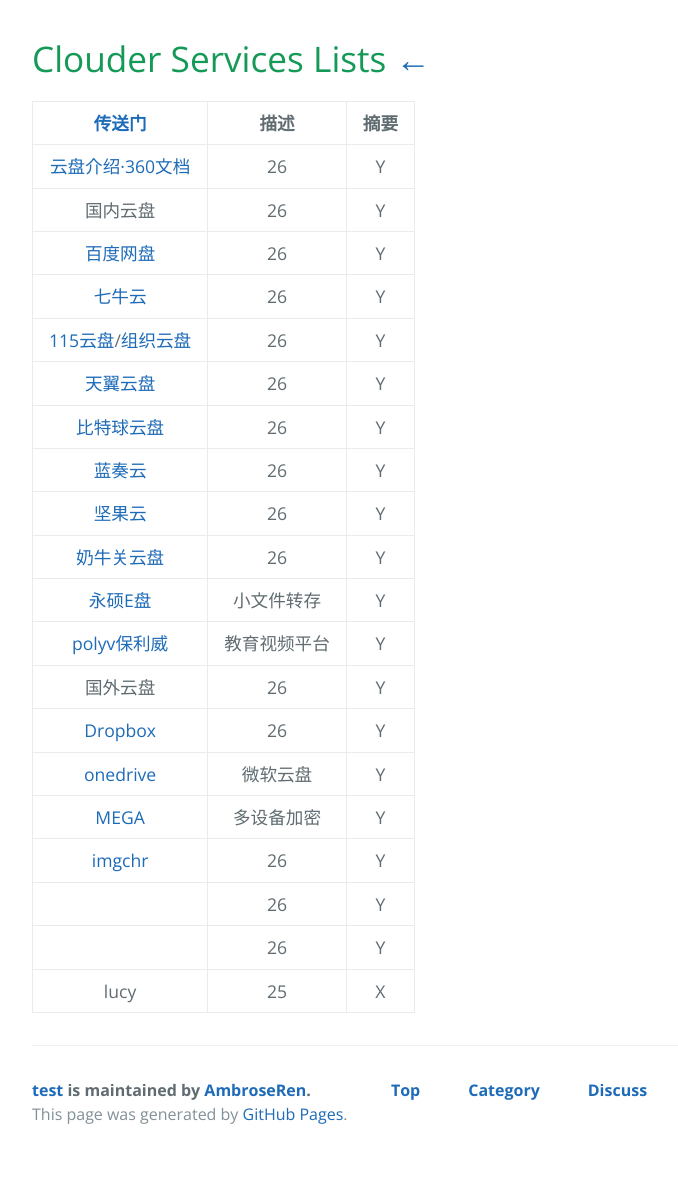
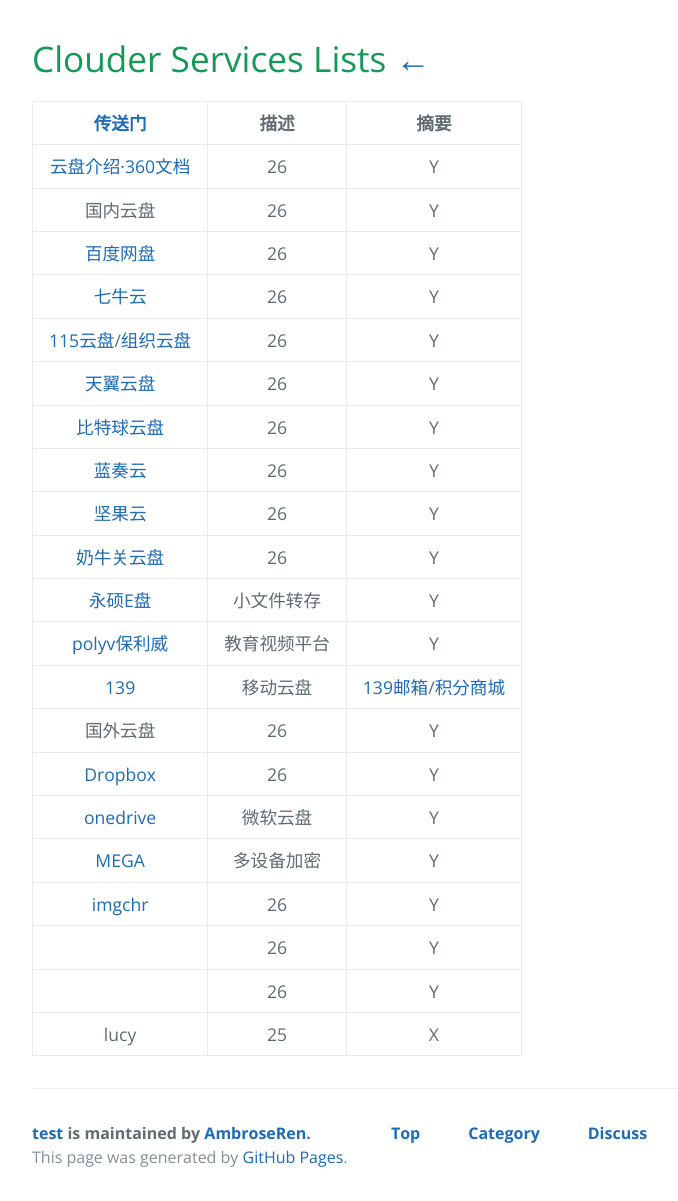
Before and after one commit to AmbroseRen/test, a Jekyll site: the page built from Data/Clouder.md, in a window 1280 px wide. Shown: the whole page, without its empty margins (192-870 px from the left). Built offline with Jekyll 4.4.1, drawn with Linux system fonts in a browser that asks for light colours; our own code applies the rules of GitHub Pages for plain Markdown files; the repository's description, which GitHub fills in, is left out; before the commit the page ends 1158 px from its top, so only the background shows below that.

Commit message:
Update Clouder.md

```diff
--- a/Data/Clouder.md
+++ b/Data/Clouder.md
@@ -14,6 +14,7 @@
 | [奶牛关云盘](https://zhaooolee.cowtransfer.com/) | 26 | Y |
 | [永硕E盘](http://rensi.ys168.com/) | 小文件转存 | Y |
 | [polyv保利威](https://my.polyv.net/v3/login/) | 教育视频平台 | Y |
+| [139](https://yun.139.com/w/#/main) | 移动云盘 | [139邮箱](https://appmail.mail.10086.cn/m6/html/index.html)/[积分商城](https://jf.10086.cn/#/) |
 | 国外云盘 | 26 | Y |
 | [Dropbox](https://www.dropbox.com/login?cont=https%3A%2F%2Fwww.dropbox.com%2Fh) | 26 | Y |
 | [onedrive](https://onedrive.live.com/?id=root&cid=D702FA97AA60D8CB) | 微软云盘 | Y |
```
